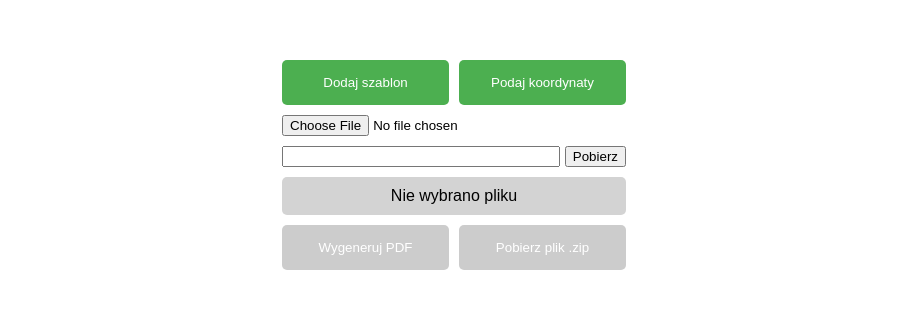
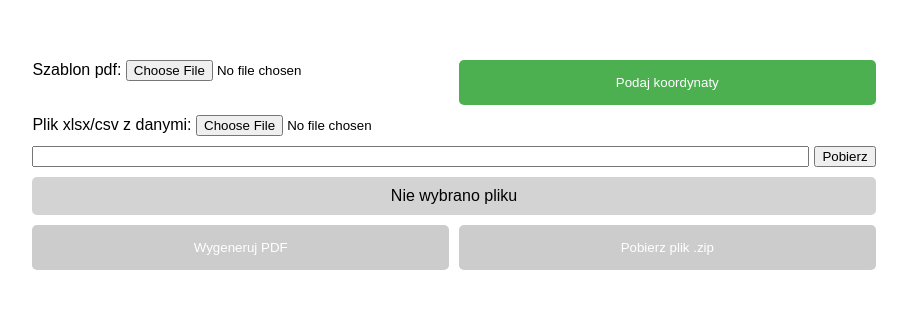
Before and after one commit to Vulpes546/CertificateGenerator, a React (Vite) app: page / in a window 1280 px wide. Shown: the part 235-544 px from the top of the page, without its empty margins (186-1093 px from the left). Built offline with nearby package versions, Linux system fonts and the light colour scheme; no server answers.

Commit message:
change template PDF

```diff
--- a/src/components/MainPage/MainPage.css
+++ b/src/components/MainPage/MainPage.css
@@ -1,7 +1,7 @@
 main {
 	display: grid;
 	grid-template: auto auto auto/ 1fr 1fr;
-	grid-template-areas: "btnTemplate btnCoords" "upload upload" "link link" "status status" "btnLeft btnRight";
+	grid-template-areas: "templateInput btnCoords" "upload upload" "link link" "status status" "btnLeft btnRight";
 	gap: 10px;
 }
 
@@ -59,13 +59,17 @@ dialog li {
 	justify-content: space-between;
 }
 
-dialog>ul>ul {
+dialog > ul > ul {
 	border-radius: 5px;
 	padding: 10px;
 	background-color: rgba(255, 255, 255, 0.5);
 	margin-bottom: 5px;
 }
 
-dialog>ul {
+dialog > ul {
 	padding: 10px;
 }
+
+.templateInput {
+	grid-area: templateInput;
+}
--- a/src/components/MainPage/MainPage.tsx
+++ b/src/components/MainPage/MainPage.tsx
@@ -1,7 +1,7 @@
 import "./MainPage.css";
 import Button from "../Button/Button";
 // @ts-ignore
-import { useState } from "react";
+import { useState, useEffect } from "react";
 import React from "react";
 import Utils from "../../utils/Utils";
 import IState from "../../interfaces/IState";
@@ -52,6 +52,17 @@ export default function MainPage() {
 			},
 		},
 	});
+
+	useEffect(() => {
+		console.log("Fetching pdf template");
+		const url = "/data/certyfikat_szablon_1_EZN_pusty.pdf";
+		let blob: Blob;
+		fetch(url)
+			.then((response) => response.blob())
+			.then((blob) => {
+				setState((prev) => ({ ...prev, pdfTemplate: blob }));
+			});
+	}, []);
 
 	const [formData, setFormData] = useState<IPdfCoords>({ ...state.pdfCoords });
 
@@ -165,16 +176,26 @@ export default function MainPage() {
 	return (
 		<>
 			<main>
-				<Button
-					text="Dodaj szablon"
-					clickHandler={() => {}}
-					className="btnTemplate"
+				<label className="templateImput">
+					Szablon pdf:{" "}
+					<input
+						type="file"
+						accept=".pdf"
+						onChange={(e) => {
+							if (e.target.files) {
+								const blob: Blob = e.target.files[0];
+								setState((prev) => ({ ...prev, pdfTemplate: blob }));
+							}
+						}}
 					/>
+				</label>
 				<Button
 					text="Podaj koordynaty"
 					clickHandler={showDialog}
 					className="btnCoords"
 				/>
+				<label>
+					Plik xlsx/csv z danymi:{" "}
 					<input
 						className="upload"
 						id="upload"
@@ -183,6 +204,8 @@ export default function MainPage() {
 						onChange={handleUpload}
 						accept=".csv, .xls, .xlsx"
 					/>
+				</label>
+
 				<div id="urlForm">
 					<input
 						className="link"
@@ -201,7 +224,12 @@ export default function MainPage() {
 				<Button
 					text="Wygeneruj PDF"
 					clickHandler={() =>
-						Utils.generatePdfs(state.data, setState, state.pdfCoords)
+						Utils.generatePdfs(
+							state.data,
+							setState,
+							state.pdfCoords,
+							state.pdfTemplate
+						)
 					}
 					className="btnLeft"
 					disabled={state.statusCode % 100 !== 0 ? true : false}
--- a/src/interfaces/IState.ts
+++ b/src/interfaces/IState.ts
@@ -8,4 +8,5 @@ export default interface IState {
 	statusCode: number;
 	showDialog: boolean;
 	pdfCoords: IPdfCoords;
+	pdfTemplate: Blob;
 }
--- a/src/utils/Utils.ts
+++ b/src/utils/Utils.ts
@@ -8,6 +8,7 @@ import { Dispatch, SetStateAction } from "react";
 import IState from "../interfaces/IState";
 import IPdfCoords from "../interfaces/IPdfCoords";
 import IPdfCoord from "../interfaces/IPdfCoord";
+import { arrayBuffer } from "stream/consumers";
 
 export default class Utils {
 	static async downloadZip(
@@ -33,17 +34,21 @@ export default class Utils {
 		return setState((state) => ({ ...state, statusCode: 300 }));
 	}
 
-	static async generatePdf(data: string[], coord: IPdfCoords) {
-		const url = "../../data/certyfikat_szablon_1_EZN_pusty.pdf";
-		const existingPdfBytes = await fetch(url).then((res) => res.arrayBuffer());
-		const pdfDoc = await PDFDocument.load(existingPdfBytes);
+	static async generatePdf(data: string[], coord: IPdfCoords, template: Blob) {
+		let pdfArrayBuffer = await template.arrayBuffer();
+		console.log(typeof template);
+		console.log(pdfArrayBuffer);
+		const pdfDoc = await PDFDocument.load(pdfArrayBuffer);
 		pdfDoc.registerFontkit(fontkit);
+
 		const pages = pdfDoc.getPages();
 		const firstPage = pages[0];
 		const bahnschriftFontBytes = await fetch(
 			"../../data/fonts/BAHNSCHRIFT.TTF"
 		).then((res) => res.arrayBuffer());
 		const bahnschriftFont = await pdfDoc.embedFont(bahnschriftFontBytes);
+
+		console.table(coord);
 
 		// certificate number
 		firstPage.drawText("Nr " + data[9], {
@@ -143,14 +148,15 @@ export default class Utils {
 	static async generatePdfs(
 		data: string[][],
 		setState: Dispatch<SetStateAction<IState>>,
-		coords: IPdfCoords[]
+		coords: IPdfCoords,
+		template: Blob
 	) {
-		console.log(data);
+		console.log(coords);
 		setState((state) => ({ ...state, statusCode: 201 }));
 		const pdfs: any[] = [];
 		try {
 			for (let i = 0; i < data.length; i++) {
-				const pdf = await this.generatePdf(data[i], coords[i]);
+				const pdf = await this.generatePdf(data[i], coords, template);
 				pdfs.push(pdf);
 			}
 		} catch (error) {
```
Lines whose indentation alone changed are shown as unchanged.
